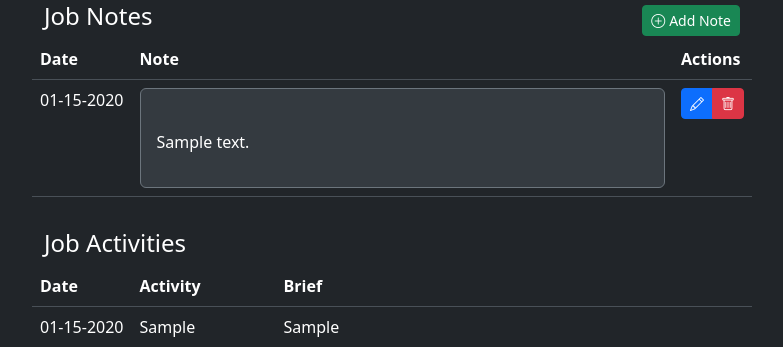
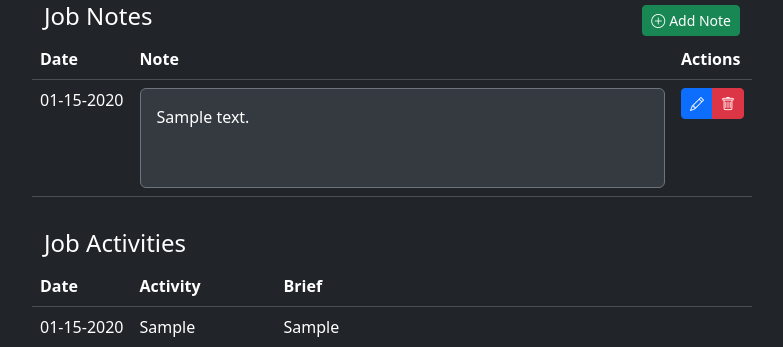
Before and after one commit to Doxsey/JobTracker, a Flask app: template app/templates/jobs/view.html in a window 1280 px wide. Shown: the part 1040-1387 px from the top of the page, without its empty margins (248-1031 px from the left). Run offline with Flask 3, Linux system fonts and the light colour scheme; tables that the repository leaves empty hold one stand-in row (values such as "Sample post"); the template is opened without the code that fills it: values that come from a table or form of the project are taken from there, most other values are stand-ins (such as "Sample title", 1, 10 or a date in 2020); some libraries are stand-ins or nearby versions.

Commit message:
fix: Remove unnecessary white-space style from job note display

```diff
--- a/app/templates/jobs/view.html
+++ b/app/templates/jobs/view.html
@@ -258,7 +258,7 @@
               <tr>
                 <td class="text-nowrap">{{ job_note.created_at.strftime('%m-%d-%Y') }}</td>
                 <td>
-                  <div class="rich-text-display" style="word-break: break-word; white-space: pre-line;">
+                  <div class="rich-text-display" style="word-break: break-word;">
                     {{ job_note.content | safe }}
                   </div>
                 </td>
```
